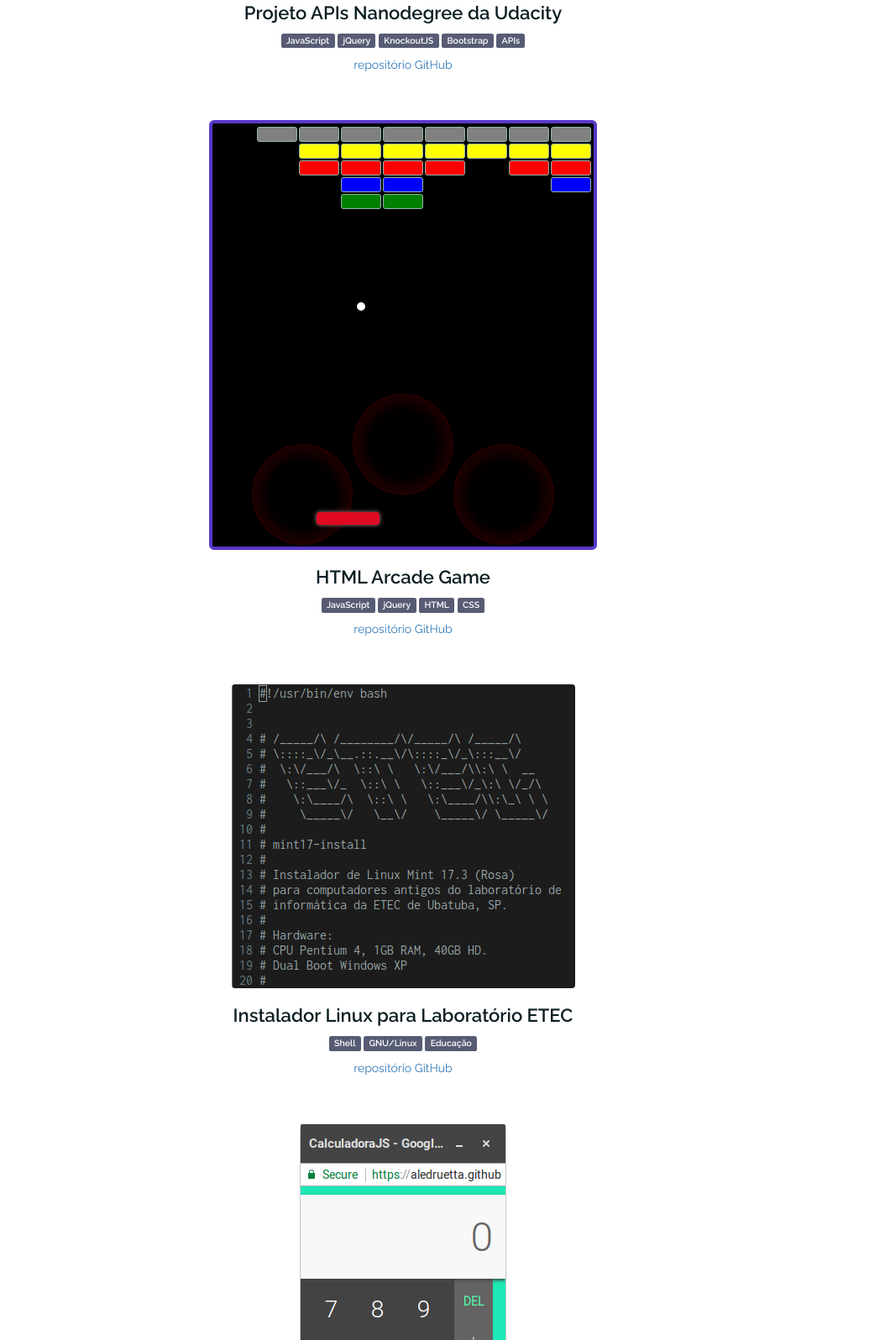
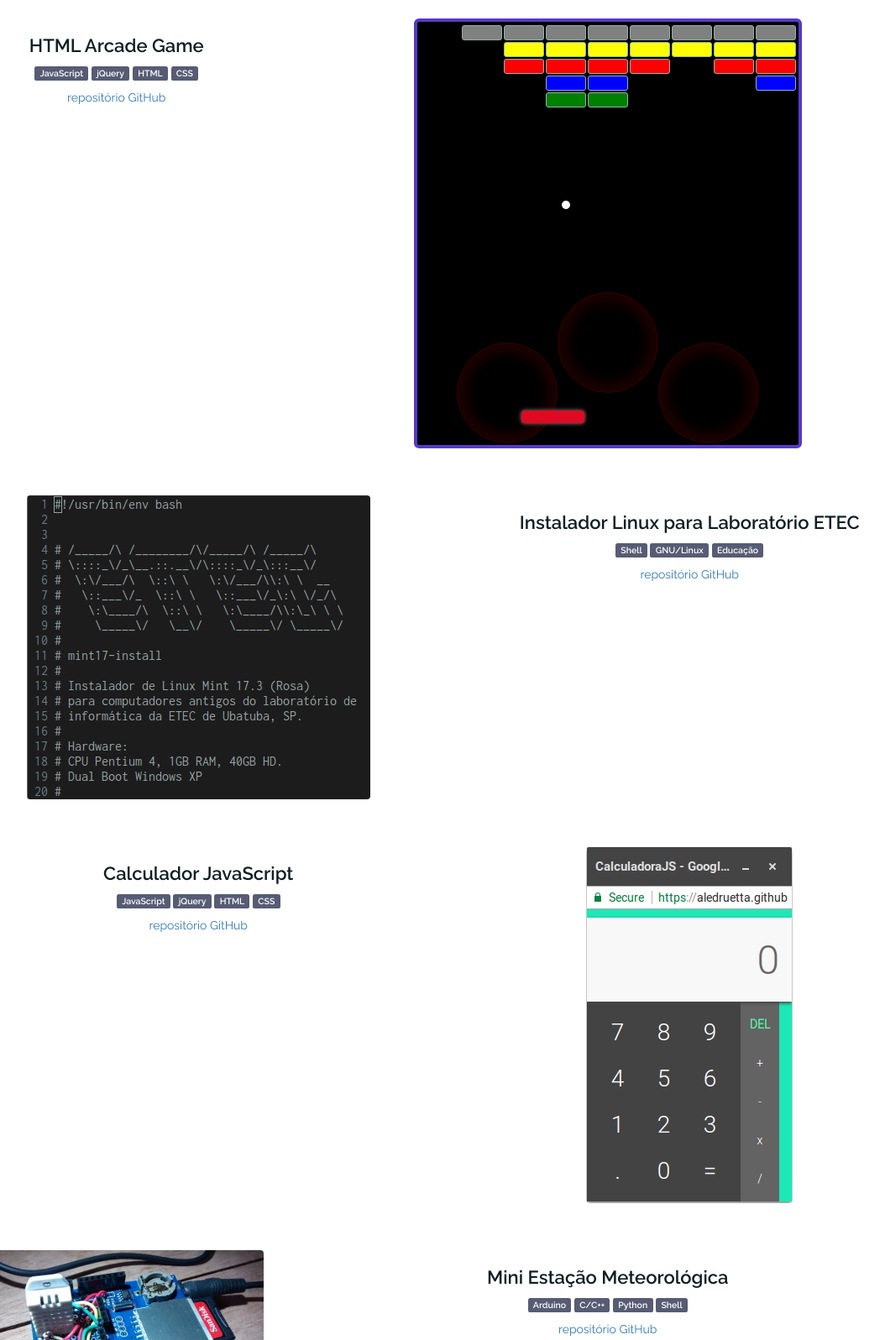
Before and after one commit to aledruetta/FCC-personal-portfolio-webpage, a website: page src/index.html in a window 1280 px wide. Shown: the part 851-2447 px from the top of the page at 84% size, without its empty margins (160-1214 px from the left). Drawn offline with Linux system fonts and the light colour scheme; a web font is replaced by a local one.

Commit message:
project 2 column refactor

```diff
--- a/src/index.html
+++ b/src/index.html
@@ -70,13 +70,15 @@
 
           <!-- Projeto Udacity Google Maps -->
           <div class="row project">
-            <div class="col-sm-12">
+            <div class="col-sm-7">
               <div class="project-img-wrapper">
                 <a href="https://aledruetta.github.io/mapa-bairro/dist" title="Clique para ver" target="_blank">
                   <img src="imgs/mapa-bairro.png" alt="Project's screenshot"
                   class="img-responsive project-img linked-project-img">
                 </a>
               </div>
+            </div>
+            <div class="col-sm-5">
               <div class="project-details text-center">
                 <h3 class="project-title">Projeto APIs Nanodegree da Udacity</h3>
                 <p>
@@ -95,13 +97,7 @@
 
           <!-- Projeto Arcade Game -->
           <div class="row project">
-            <div class="col-sm-12">
-              <div class="project-img-wrapper">
-                <a href="https://aledruetta.github.io/arkanoid/dist" title="Clique para ver" target="_blank">
-                  <img src="imgs/arkanoid.png" alt="Project's screenshot"
-                    class="img-responsive project-img linked-project-img">
-                </a>
-              </div>
+            <div class="col-sm-5">
               <div class="project-details text-center">
                 <h3 class="project-title">HTML Arcade Game</h3>
                 <p>
@@ -115,15 +111,25 @@
                 </a>
               </div>
             </div>
+            <div class="col-sm-7">
+              <div class="project-img-wrapper">
+                <a href="https://aledruetta.github.io/arkanoid/dist" title="Clique para ver" target="_blank">
+                  <img src="imgs/arkanoid.png" alt="Project's screenshot"
+                    class="img-responsive project-img linked-project-img">
+                </a>
+              </div>
+            </div>
           </div> <!-- project end -->
 
           <!-- Projeto Distro -->
           <div class="row project">
-            <div class="col-sm-12">
+            <div class="col-sm-7">
               <div class="project-img-wrapper">
                 <img src="imgs/distro.png" alt="Project's screenshot"
                   class="img-responsive project-img">
               </div>
+            </div>
+            <div class="col-sm-5">
               <div class="project-details text-center">
                 <h3 class="project-title">Instalador Linux para Laboratório ETEC</h3>
                 <p>
@@ -140,13 +146,7 @@
 
           <!-- Projeto Calculador JavaScript -->
           <div class="row project">
-            <div class="col-sm-12">
-              <div class="project-img-wrapper">
-                <a href="https://aledruetta.github.io/CalcXavaScript/dist" title="Clique para ver" target="_blank">
-                  <img src="imgs/calcXavaScript.png" alt="Project's screenshot"
-                    class="img-responsive project-img linked-project-img">
-                </a>
-              </div>
+            <div class="col-sm-7">
               <div class="project-details text-center">
                 <h3 class="project-title">Calculador JavaScript</h3>
                 <p>
@@ -160,15 +160,25 @@
                 </a>
               </div>
             </div>
+            <div class="col-sm-5">
+              <div class="project-img-wrapper">
+                <a href="https://aledruetta.github.io/CalcXavaScript/dist" title="Clique para ver" target="_blank">
+                  <img src="imgs/calcXavaScript.png" alt="Project's screenshot"
+                    class="img-responsive project-img linked-project-img">
+                </a>
+              </div>
+            </div>
           </div> <!-- project end -->
 
           <!-- Projeto MeteoroLog -->
           <div class="row project">
-            <div class="col-sm-12">
+            <div class="col-sm-5">
               <div class="project-img-wrapper">
                 <img src="imgs/meteorolog.jpg" alt="Project's screenshot"
                   class="img-responsive project-img">
               </div>
+            </div>
+            <div class="col-sm-7">
               <div class="project-details text-center">
                 <h3 class="project-title">Mini Estação Meteorológica</h3>
                 <p>
```
